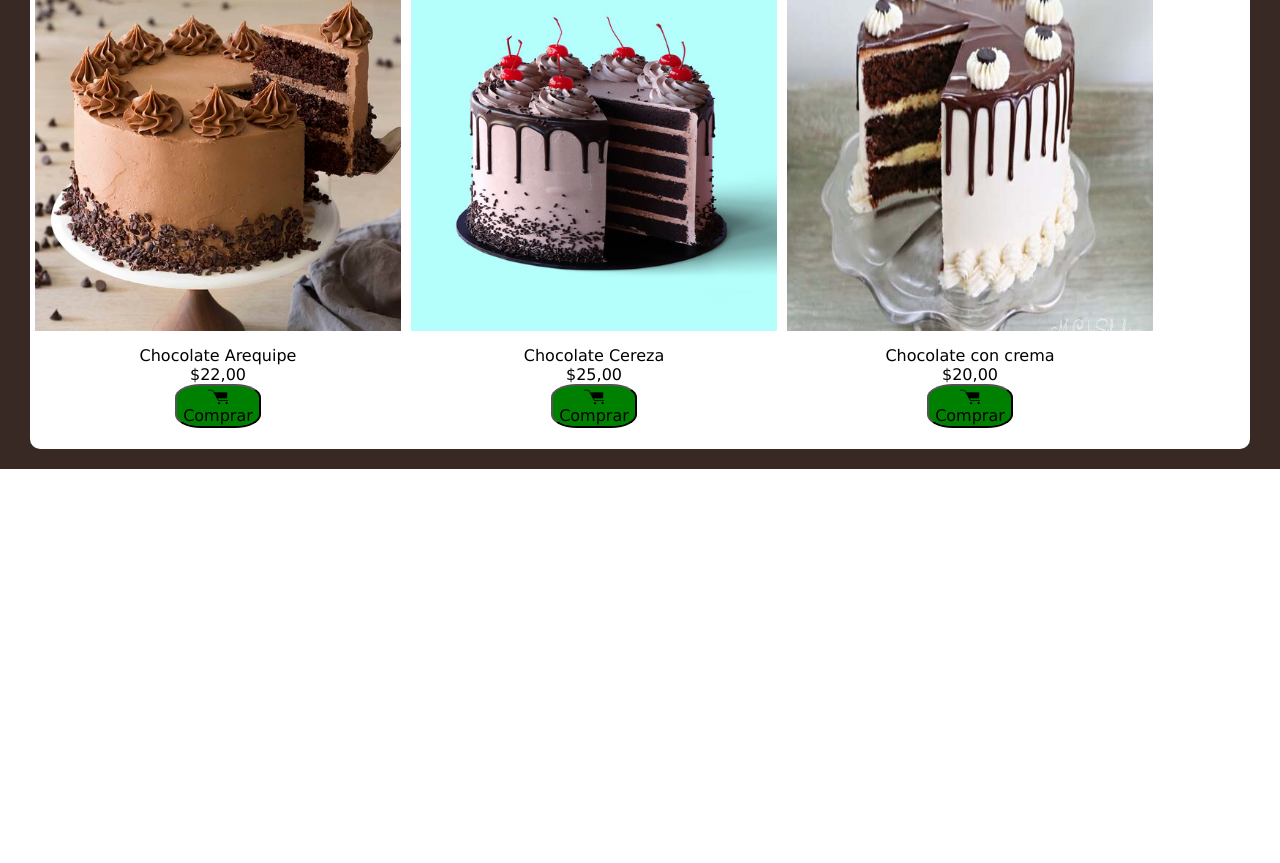
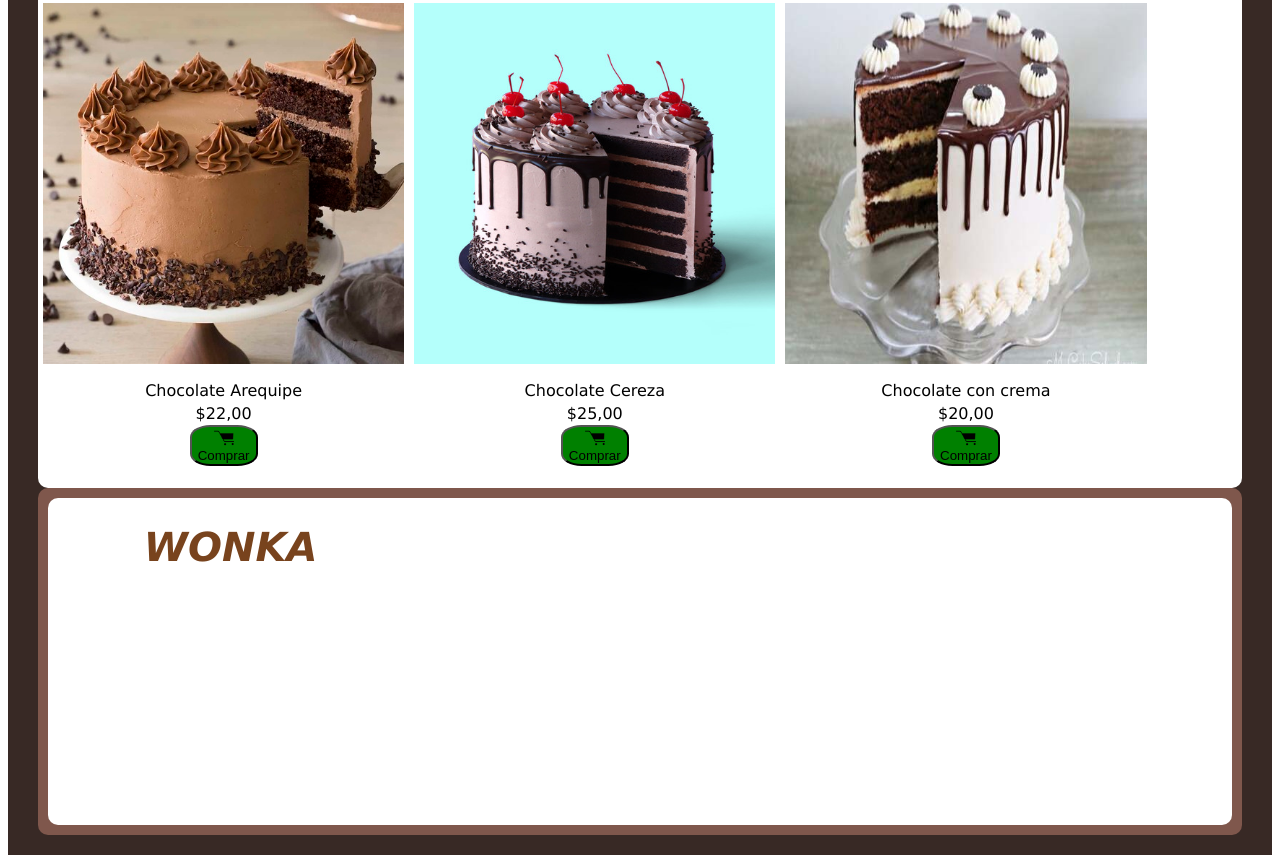
Before and after one commit to Rogarsu/WILLIWONKA, a plain HTML site: page contacto.html in a window 1280 px wide. Shown: the part 2915-3778 px from the top of the page. Before the commit the page ends 3384 px from the top, so only its background shows below. Drawn offline with nearby package versions, Linux system fonts and the light colour scheme; files that its build step writes are made by us from their sources.

Commit message:
18commit

```diff
--- a/contacto.html
+++ b/contacto.html
@@ -7,8 +7,7 @@
     <meta name="description" content="Willie Wonka">
     <meta name="keywords" content="chocolate, willie, wonka">
     <meta name="author" content="ROBERTO GARCIA">
-    <link rel="stylesheet" href="../css/main.css">
-    <link rel="stylesheet" href="../css/normalize.css">
+    <link rel="stylesheet" href="./main.css">
     <title>WillieWonka</title>
 </head>
 <body>
@@ -184,4 +183,41 @@
     </ul>
 
 </div>
+<footer>
+    <div class="footer"  style=" background-color: #7f574c;; margin: 0%; min-height: 300px;">
+        <div >
+            <ul >
+                <li >
+                   <div>
+                    <p  class="navbar-brand" class="fontspan" style="color:#78431d;"><strong> <i style="font-size: 40px;" >WONKA</i> </strong> </p>
+                    <p style="color:#fff; font-size: 12px; font-family: Verdana, Geneva, Tahoma, sans-serif;">Wonka webshop,LLC <br> South Washington Street 828,Washington,USA <br>Phone 0123 456 789/0123 456 788</p>
+                   </div>
+                </li>
+                <li>
+                    <div>
+                        <P style="color: #fff; font-family: Verdana, Geneva, Tahoma, sans-serif;"><strong>Cuenta</strong></P>
+                <p style="color: #fff; font-size: 12px;font-family: Verdana, Geneva, Tahoma, sans-serif;">Carta</p>
+                <p style="color: #fff; font-size: 12px;font-family: Verdana, Geneva, Tahoma, sans-serif;">Registrarse</p>
+                <p style="color: #fff; font-size: 12px;font-family: Verdana, Geneva, Tahoma, sans-serif;">Mi Cuenta</p>
+                    </div>
+                </li>
+                <li>
+                    <div>
+                        <P style="color: #fff; font-family: Verdana, Geneva, Tahoma, sans-serif;"><strong>Información</strong></P>
+                    <p style="color: #fff; font-size: 12px;font-family: Verdana, Geneva, Tahoma, sans-serif;">Asistente</p>
+                    <p style="color: #fff; font-size: 12px;font-family: Verdana, Geneva, Tahoma, sans-serif;">Informacion de Entregas</p>
+                    <p style="color: #fff; font-size: 12px;font-family: Verdana, Geneva, Tahoma, sans-serif;">Envios Nacionales</p>
+                    </div>
+                </li>
+                <li >
+                   <div>
+                    <P style="color: #fff; font-family: Verdana, Geneva, Tahoma, sans-serif;"><strong>Acerca de Nosotros</strong></P>
+                    <p style="color: #fff; font-size: 12px;font-family: Verdana, Geneva, Tahoma, sans-serif;">WONKA es una empresa dedicada a la producción de chocolates finos que inicia actividades a finales del 2007. Se fue constituyendo de manera paulatina basando su trabajo en la confianza hacia sus proveedores, agricultores cacaoteros de la región del amazonas y Cajamarca en el Perú.</p>
+                   </div>
+                </li>
+            </ul>
+        </div>
+
+    </div>
+</footer>
 </body>
```
